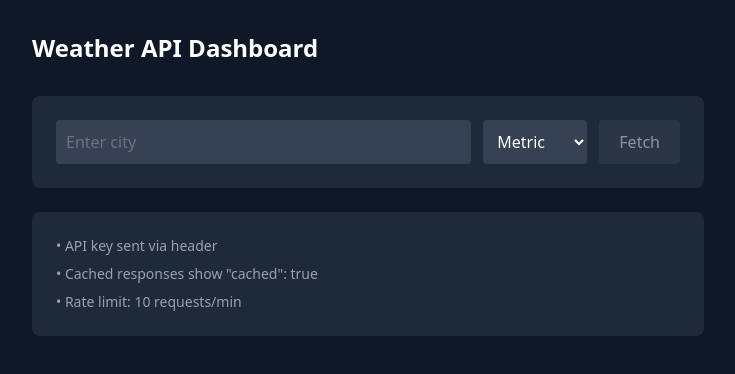
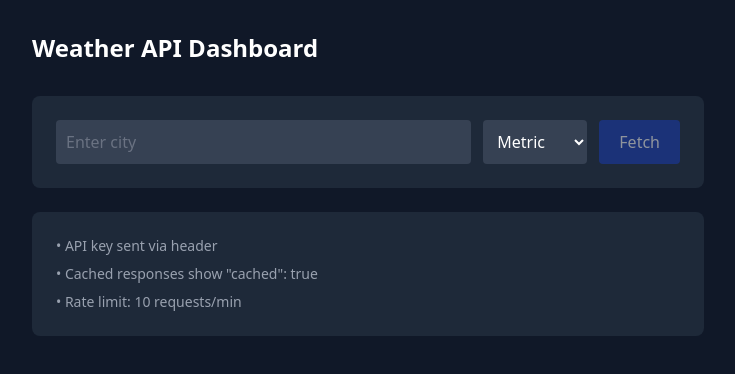
Before and after one commit to anshul051/weather-api-backend, a React (Vite) app in the folder frontend/: page / in a window 1280 px wide. Shown: the top 374 px of the page, without its empty margins (272-1007 px from the left). Built offline with nearby package versions, Linux system fonts and the light colour scheme.

Commit message:
feat(app.jsx): fetch button colour updated

```diff
--- a/frontend/src/App.jsx
+++ b/frontend/src/App.jsx
@@ -80,7 +80,7 @@ function App() {
             <button
               onClick={fetchWeather}
               disabled={!city || loading}
-              className="bg-gray-700 hover:bg-gray-600 text-white px-5 py-2.5 rounded disabled:opacity-50 disabled:cursor-not-allowed w-full sm:w-auto"
+              className="bg-blue-800 hover:bg-blue-700 text-white px-5 py-2.5 rounded disabled:opacity-50 disabled:cursor-not-allowed w-full sm:w-auto cursor-pointer"
             >
               {loading ? "Loading..." : "Fetch"}
             </button>
```
